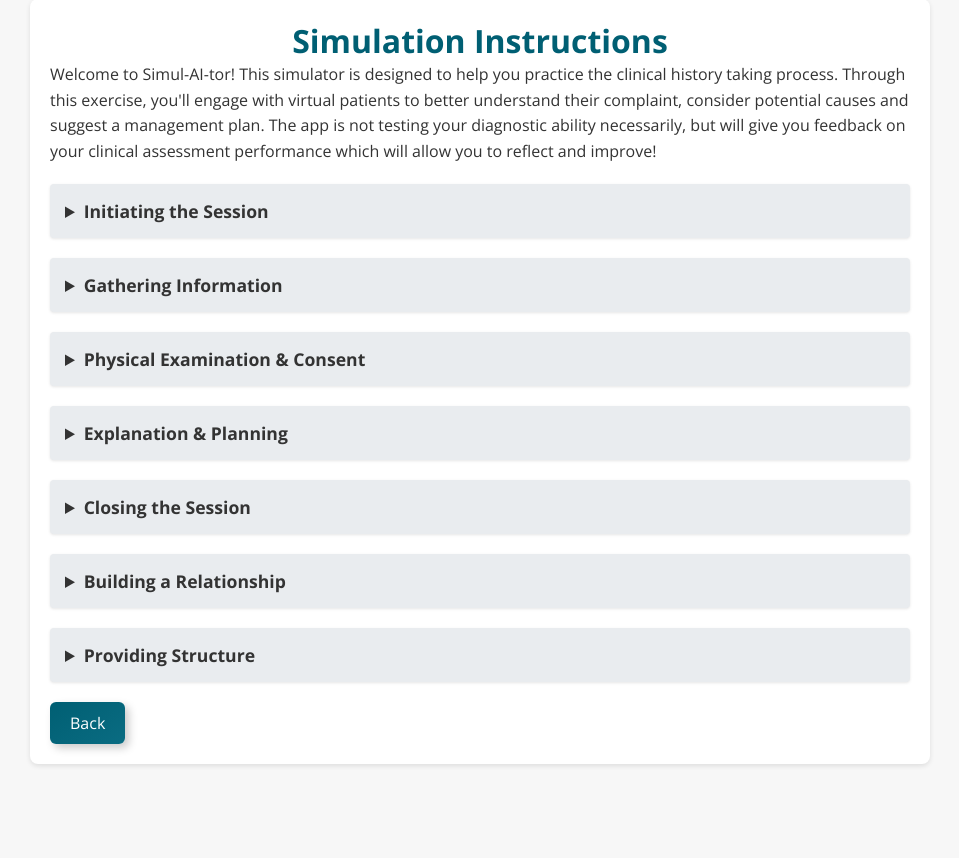
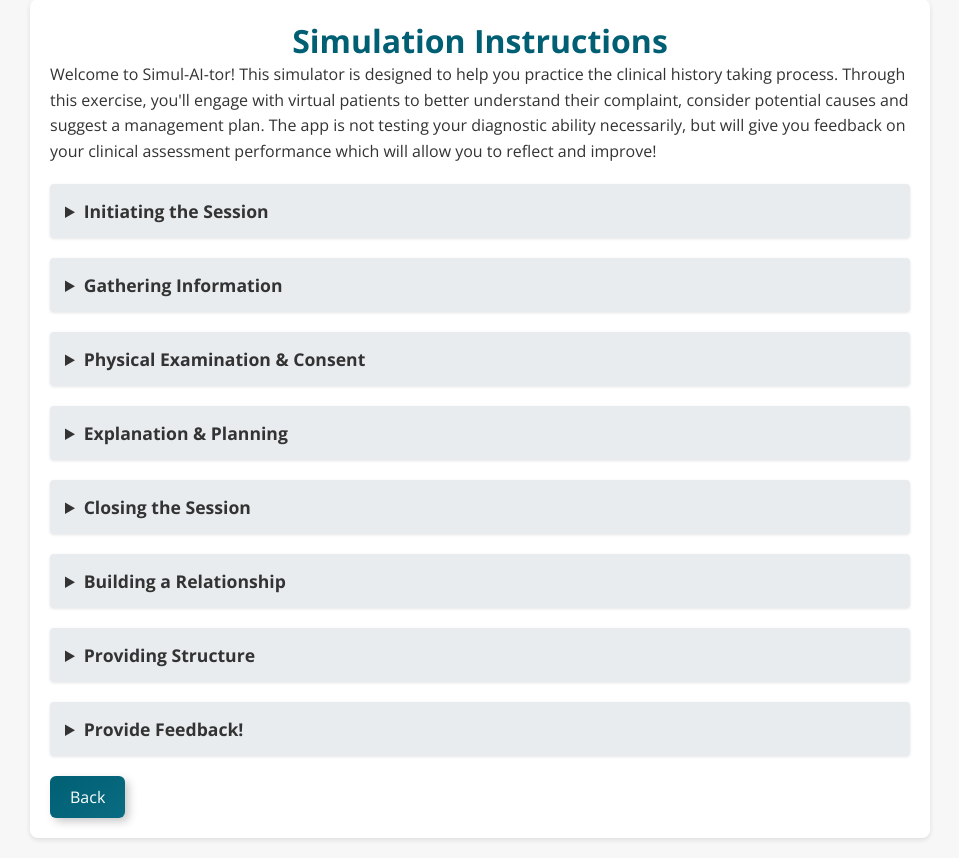
Before and after one commit to StudPharm1711/Web_Sim, a Flask app: page /instructions in a window 1280 px wide. Shown: the part 21-879 px from the top of the page, without its empty margins (160-1119 px from the left). Before the commit the page ends 787 px from the top, so only its background shows below. Run offline with Flask 3, Linux system fonts and the light colour scheme; the visitor is signed in with stand-in values (Sample User, id 1).

Commit message:
feedback form

```diff
--- a/templates/instructions.html
+++ b/templates/instructions.html
@@ -180,6 +180,17 @@
             </p>
         </details>
 
+        <!-- Dropdown for Providing Feedback -->
+<details>
+    <summary>Provide Feedback!</summary>
+    <p class="subheading">Link:</p>
+    <p>
+        <a href="https://forms.office.com/e/j4BGVM6P4h" target="_blank" rel="noopener noreferrer">
+            Provide Feedback Form
+        </a>
+    </p>
+</details>
+
         <a href="{{ url_for('simulation') }}" class="btn-3d">Back</a>
     </div>
 </body>
```
Also changed, not shown: 3 other files.
